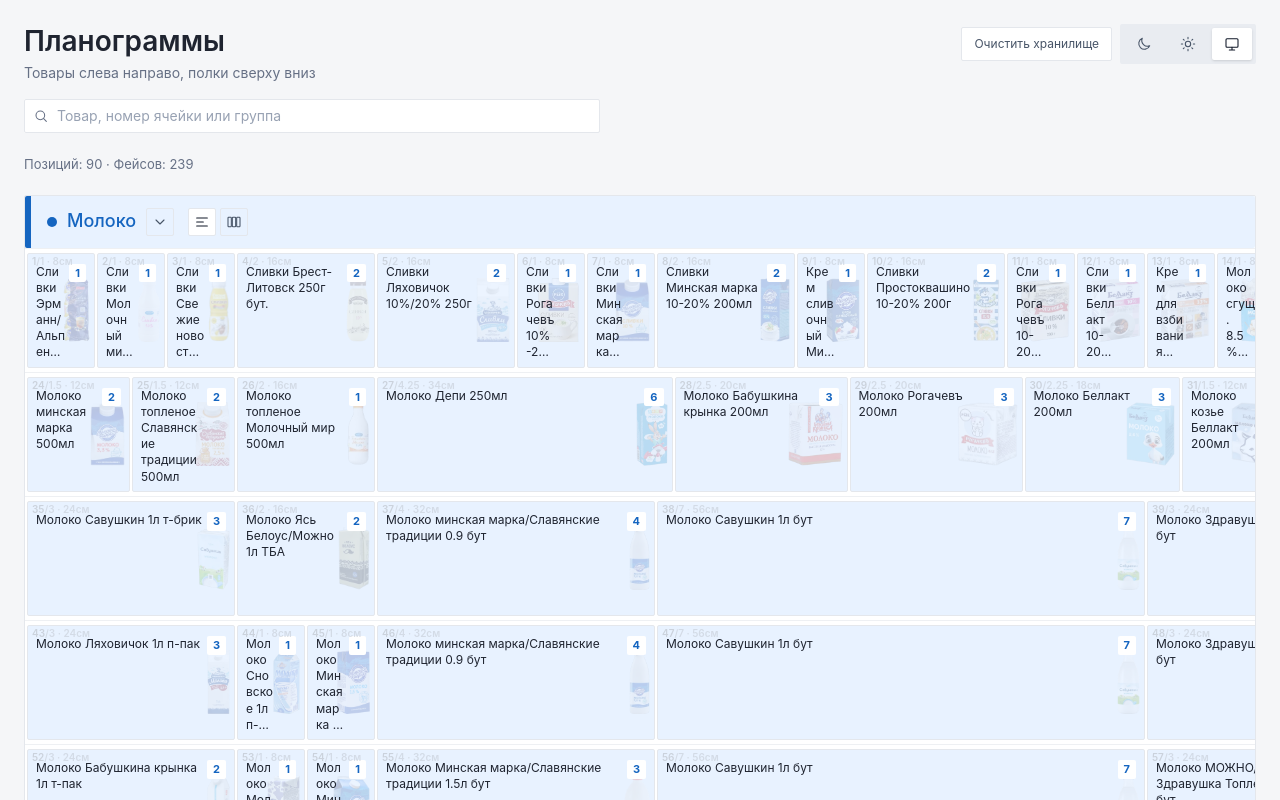
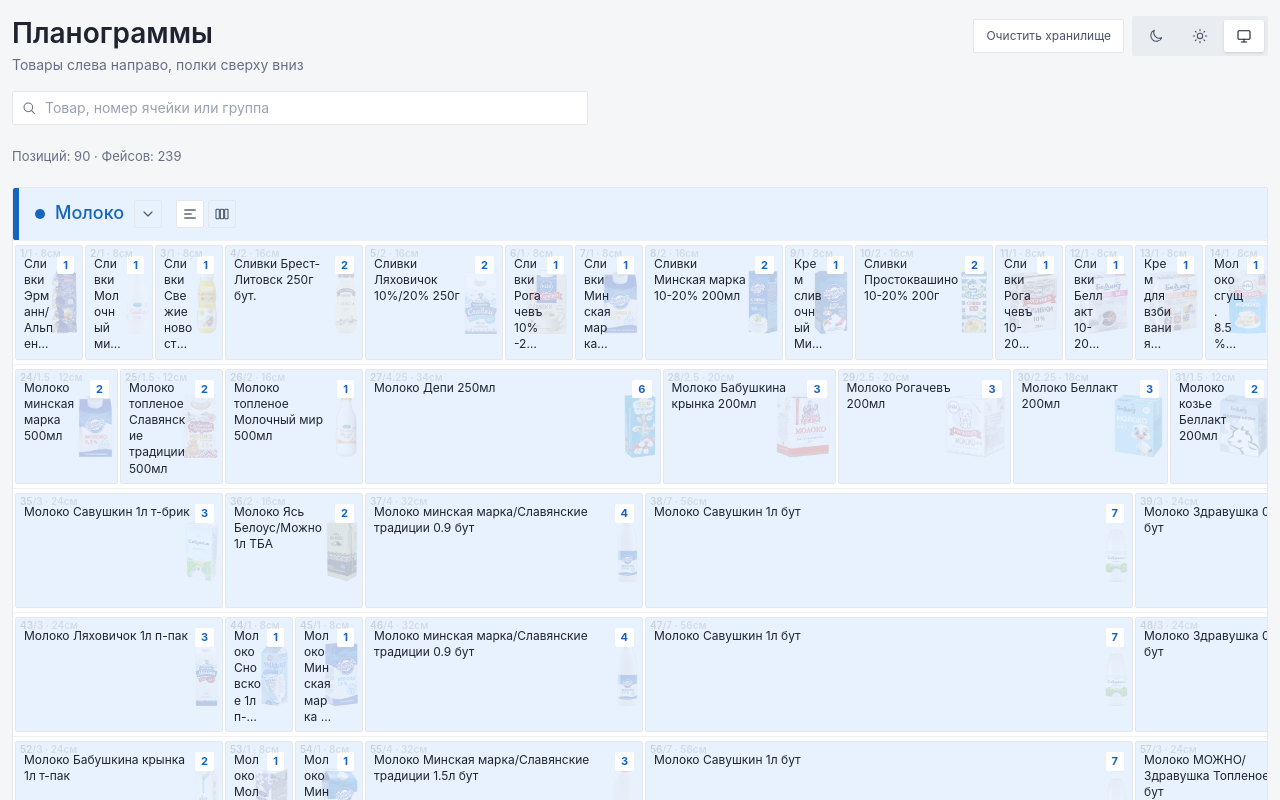
Before and after one commit to slapxxi/planograms, a React (Vite) app: page / in a window 1280 px wide. Shown: the top 800 px of the page. Built offline with nearby package versions, Linux system fonts and the light colour scheme.

Commit message:
less padding

```diff
--- a/src/App.tsx
+++ b/src/App.tsx
@@ -30,7 +30,8 @@ function readSearchState(): SearchState {
   return {
     query: typeof saved.query === 'string' ? saved.query : '',
     selectedNumber:
-      typeof saved.selectedNumber === 'number' && numbers.has(saved.selectedNumber)
+      typeof saved.selectedNumber === 'number' &&
+      numbers.has(saved.selectedNumber)
         ? saved.selectedNumber
         : null,
   }
@@ -59,9 +60,8 @@ let App = () => {
   const [search, setSearch] = useState<SearchState>(readSearchState)
   const [resultsVisible, setResultsVisible] = useState(false)
   const [hoveredNumber, setHoveredNumber] = useState<number | null>(null)
-  const [collapsedGroups, setCollapsedGroups] = useState<Set<string>>(
-    readCollapsedGroups,
-  )
+  const [collapsedGroups, setCollapsedGroups] =
+    useState<Set<string>>(readCollapsedGroups)
   const [views, setViews] = useState<Record<string, GroupView>>(readViews)
 
   const { query, selectedNumber } = search
@@ -146,8 +146,8 @@ let App = () => {
   }
 
   return (
-    <main className="min-h-screen bg-(--app-bg) px-3 py-4 font-sans text-(--app-text) antialiased sm:px-6 sm:py-6">
-      <div className="mx-auto max-w-[calc(100vw-48px)]">
+    <main className="min-h-screen bg-(--app-bg) p-2 font-sans text-(--app-text) antialiased md:px-3 md:py-4">
+      <div className="mx-auto">
         <header className="flex flex-wrap items-start justify-between gap-4">
           <div>
             <h1 className="text-[24px] leading-tight font-semibold sm:text-[28px]">
```
